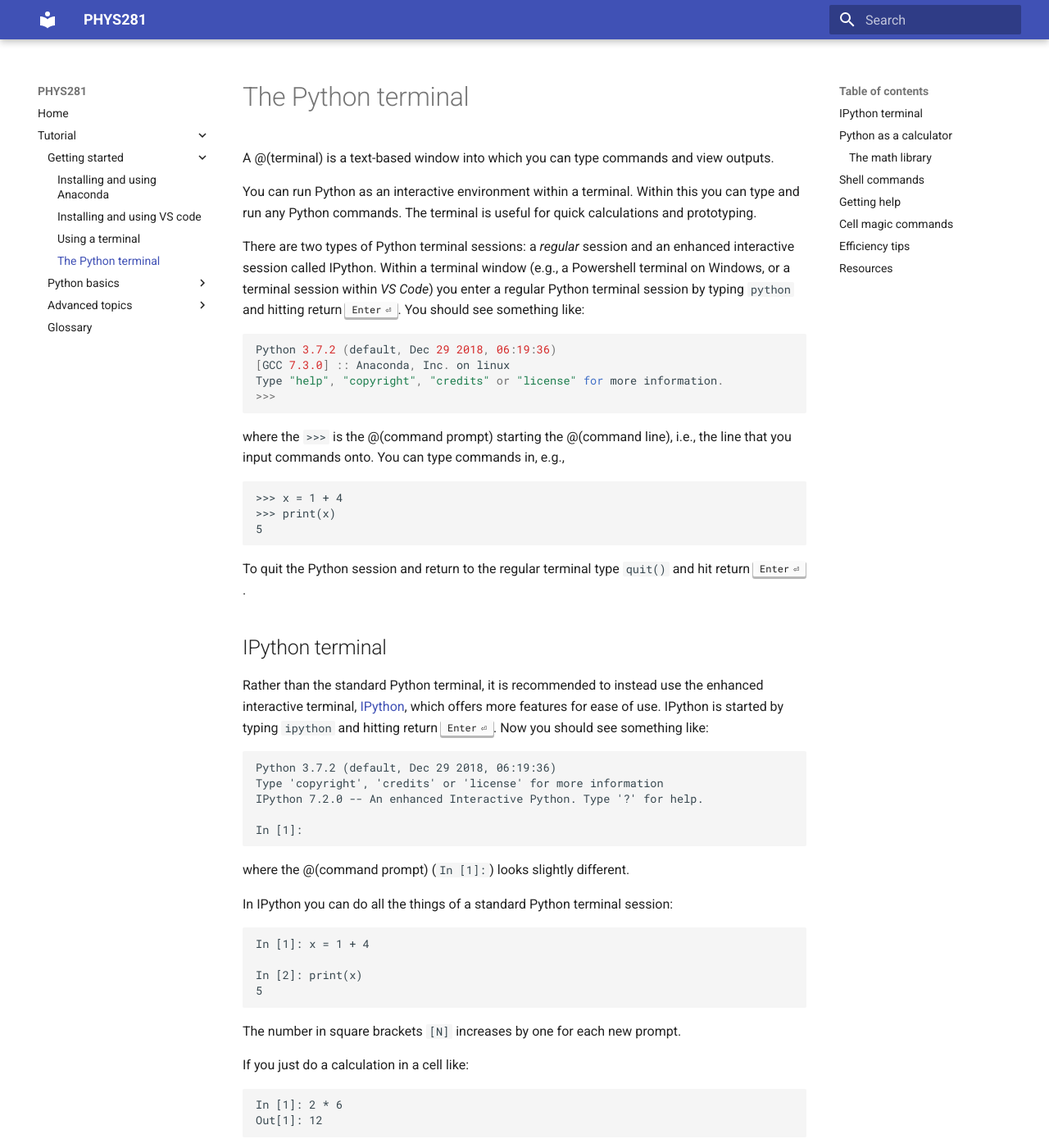
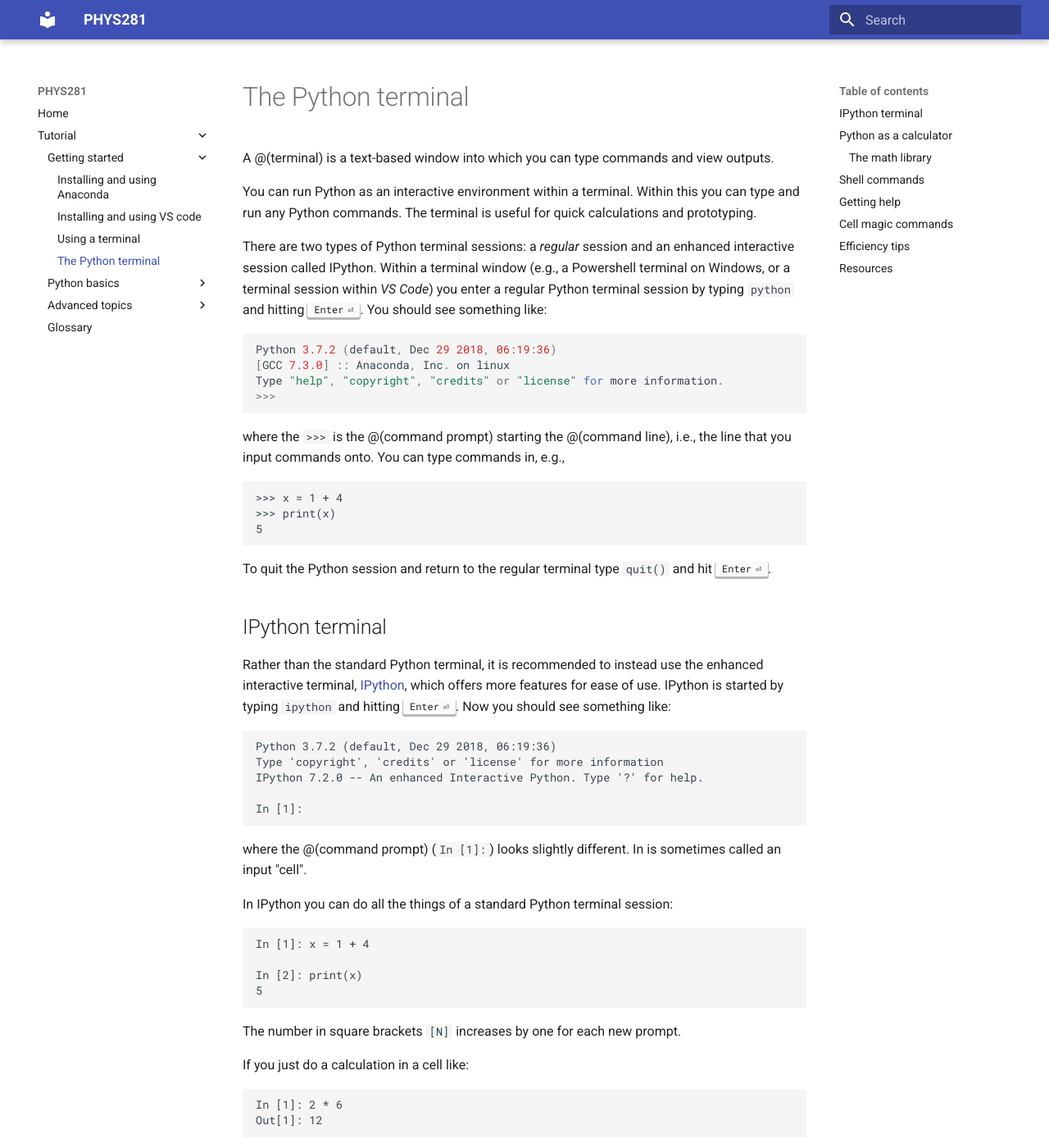
Before and after one commit to ndd21/PHYS281, an MkDocs documentation site: the page built from docs/demo-python-terminal.md, in a window 1280 px wide and 1400 px high. Shown: the whole window at 82% size. Built offline with MkDocs 1.6.1 and Material for MkDocs 9.7.7, drawn with Linux system fonts in a browser that asks for light colours.

Commit message:
Some minor fixes

````diff
--- a/docs/demo-python-terminal.md
+++ b/docs/demo-python-terminal.md
@@ -8,7 +8,7 @@ any Python commands. The terminal is useful for quick calculations and prototypi
 There are two types of Python terminal sessions: a *regular* session and an enhanced interactive
 session called IPython. Within a terminal window (e.g., a Powershell terminal on Windows, or a
 terminal session within _VS Code_) you enter a regular Python terminal session by typing `python`
-and hitting return ++return++. You should see something like:
+and hitting ++return++. You should see something like:
 
 ```python
 Python 3.7.2 (default, Dec 29 2018, 06:19:36)
@@ -26,14 +26,13 @@ commands onto. You can type commands in, e.g.,
 5
 ```
 
-To quit the Python session and return to the regular terminal type `quit()` and hit return
-++return++.
+To quit the Python session and return to the regular terminal type `quit()` and hit ++return++.
 
 ## IPython terminal
 
 Rather than the standard Python terminal, it is recommended to instead use the enhanced interactive
 terminal, [IPython](https://ipython.org/), which offers more features for ease of use. IPython is
-started by typing `ipython` and hitting return ++return++. Now you should see something like:
+started by typing `ipython` and hitting ++return++. Now you should see something like:
 
 ```ipython
 Python 3.7.2 (default, Dec 29 2018, 06:19:36)
@@ -43,7 +42,8 @@ IPython 7.2.0 -- An enhanced Interactive Python. Type '?' for help.
 In [1]:
 ```
 
-where the @(command prompt) (`In [1]:`) looks slightly different.
+where the @(command prompt) (`In [1]:`) looks slightly different. In is sometimes called an input
+"cell".
 
 In IPython you can do all the things of a standard Python terminal session:
 
````
Also changed, not shown: docs/demo-anaconda.md (+1 -1 lines), docs/demo-data-types.md (+3 -3 lines), docs/demo-vs-code.md (+1 -1 lines), docs/img/anaconda-navigator-use.png, docs/img/anaconda-navigator.png.
